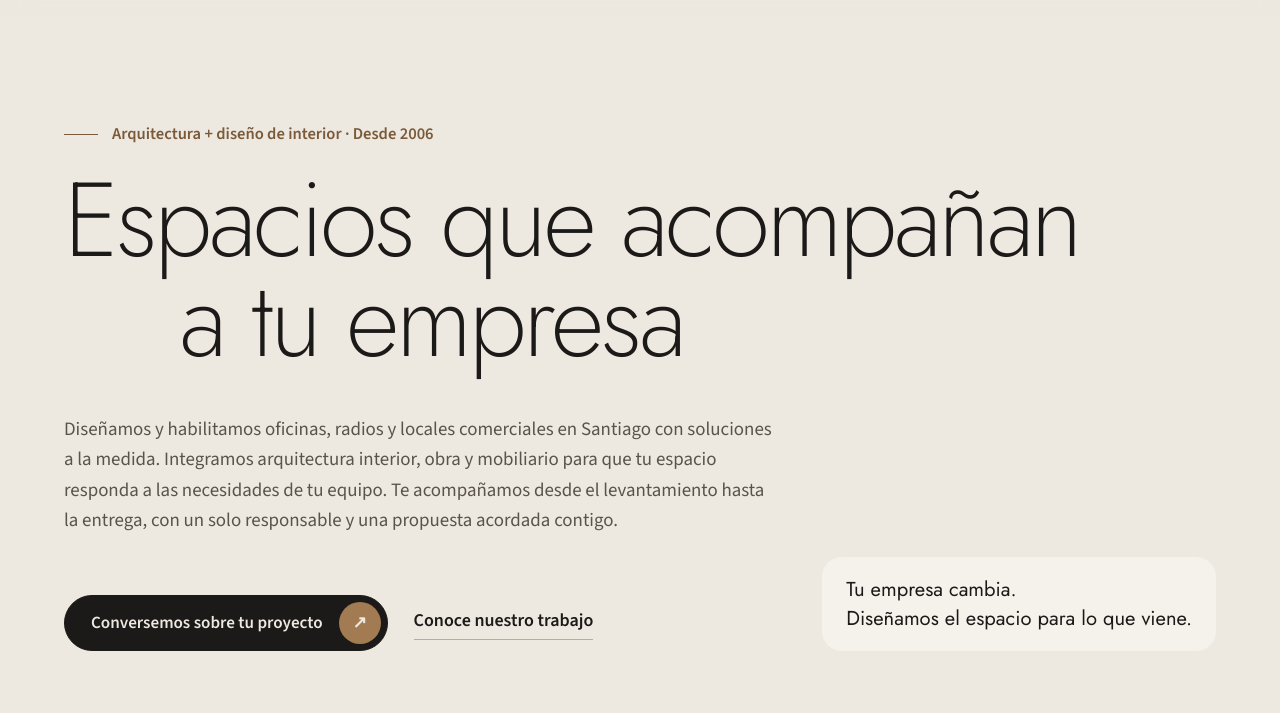
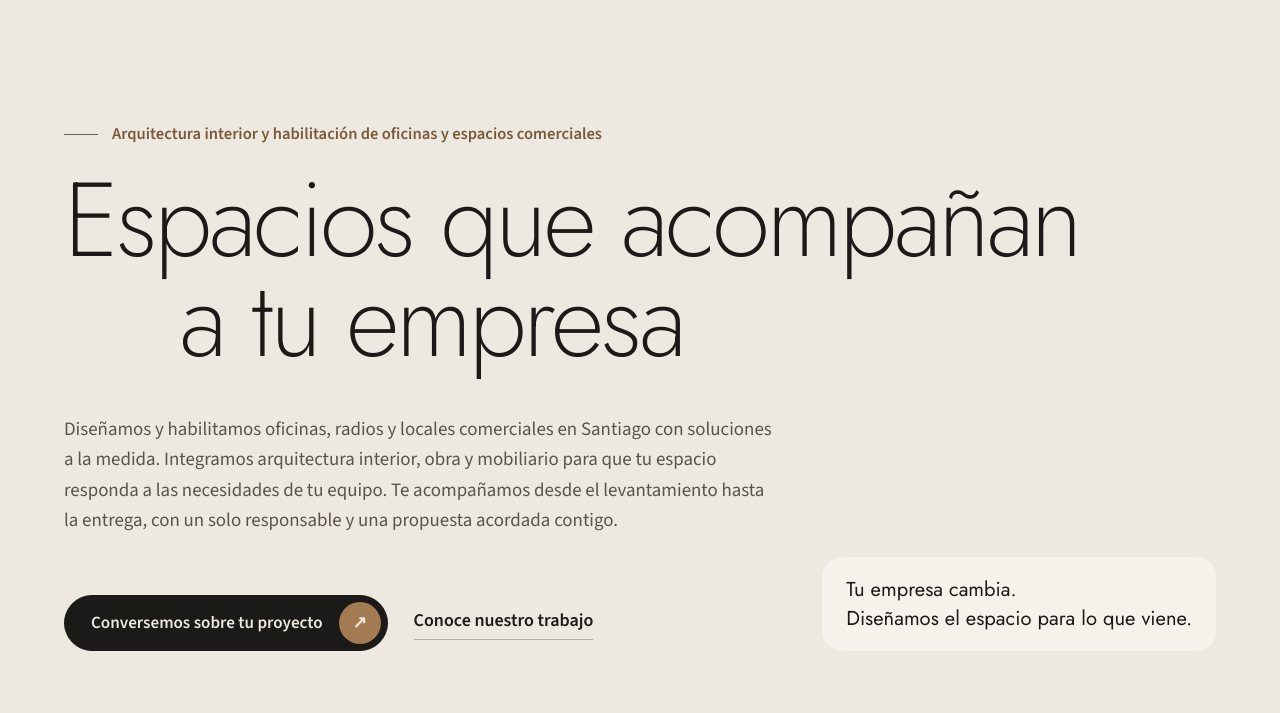
Before and after one commit to olympus-company/pzdesign-web, an Astro site: page / in a window 1280 px wide. Shown: the part 71-784 px from the top of the page. Built offline with nearby package versions, Linux system fonts and the light colour scheme; Astro itself is replaced by a stand-in of ours.

Commit message:
fix(datos): marca desde 2019, 30 años de Paola, piso 3 y bajada de arquitectura interior
Datos confirmados por Bernardo y Paola el 19-nov: PZ Design como marca desde 2019,
experiencia de Paola desde 1996 (titulada UDP), General Holley 2294 piso 3.
Bajada nueva sin «arquitectura + diseño de interior» y con menos peso en remodelación.
Bio de Paola con su especialidad y la administración de espacios.

Co-Authored-By: Claude Opus 5.5 <noreply@anthropic.com>

```diff
--- a/src/data/negocio.json
+++ b/src/data/negocio.json
@@ -2,9 +2,10 @@
   "nombre": "PZ Design",
   "razonSocial": "Paola Zaid Design SpA",
   "rut": "77.107.165-1",
-  "fundacion": 2006,
+  "fundacion": 2019,
+  "experienciaDesde": 1996,
   "direccion": {
-    "calle": "General Holley 2294",
+    "calle": "General Holley 2294, piso 3",
     "comuna": "Providencia",
     "ciudad": "Santiago",
     "region": "Región Metropolitana",
--- a/src/data/servicios.json
+++ b/src/data/servicios.json
@@ -1,10 +1,10 @@
 [
   {
     "slug": "habilitacion-de-oficinas",
-    "titulo": "Habilitación y remodelación de oficinas",
+    "titulo": "Habilitación de oficinas",
     "title": "Habilitación de oficinas en Santiago | PZ Design",
-    "description": "Habilitamos y remodelamos tu oficina en Santiago. Integramos diseño, obra y mobiliario con un responsable desde el levantamiento hasta la entrega.",
-    "respuesta": "Habilitamos y remodelamos oficinas en Santiago para que el espacio acompañe el crecimiento de tu empresa. Integramos diseño, arquitectura interior, obra y mobiliario en un proceso a la medida. Desde el levantamiento hasta la entrega, coordinamos las especialidades con un solo responsable y un alcance acordado contigo.",
+    "description": "Habilitamos tu oficina en Santiago con arquitectura interior, obra y mobiliario, y un solo responsable desde el levantamiento hasta la entrega.",
+    "respuesta": "Habilitamos oficinas en Santiago para que el espacio acompañe el crecimiento de tu empresa. Integramos diseño, arquitectura interior, obra y mobiliario en un proceso a la medida. Desde el levantamiento hasta la entrega, coordinamos las especialidades con un solo responsable y un alcance acordado contigo.",
     "intro": "Una oficina que responda a tu equipo",
     "texto": "Si tu oficina se ve antigua, los puestos ya no alcanzan o la distribución dificulta el trabajo, partimos por entender cómo la usas. Diseñamos una solución que considere tu operación actual y los cambios que vienen.",
     "incluye": [
--- a/src/layouts/Base.astro
+++ b/src/layouts/Base.astro
@@ -37,7 +37,7 @@ const nav = [{nombre:'Servicios',ruta:'/habilitacion-de-oficinas/'},{nombre:'Pro
 {migas.length>0 && <nav class="container breadcrumbs" aria-label="Ruta de navegación"><ol>{crumbs.map((c,i)=><li>{i===crumbs.length-1?<span aria-current="page">{c.nombre}</span>:<a href={c.ruta}>{c.nombre}</a>}</li>)}</ol></nav>}
 <slot/>
 </main>
-<footer class="site-footer"><div class="container"><div class="footer-grid"><div><Marca/><p>Arquitectura + diseño de interior<br/>Soluciones a la medida desde {negocio.fundacion}</p><address>{direccion}</address></div><div><h2>Explora</h2><ul><li><a href="/habilitacion-de-oficinas/">Habilitación de oficinas</a></li><li><a href="/diseno-y-arquitectura-interior/">Diseño y arquitectura interior</a></li><li><a href="/proyectos-especiales/">Radios y estudios</a></li><li><a href="/locales-comerciales/">Locales comerciales</a></li><li><a href="/proyectos/">Proyectos</a></li><li><a href="/mobiliario-de-oficina/">Mobiliario de oficina</a></li></ul></div><div><h2>Conversemos</h2><ul><li><a href={whatsapp()}>WhatsApp</a></li><li><a href={`tel:${telefonoE164}`}>{negocio.telefono}</a></li><li><a href={`mailto:${negocio.correo}`}>{negocio.correo}</a></li><li><a href="/contacto/">Cuéntanos tu proyecto</a></li></ul></div></div><div class="footer-bottom"><span>© {new Date().getFullYear()} {negocio.razonSocial}</span><a href="/privacidad/">Privacidad</a></div></div></footer>
+<footer class="site-footer"><div class="container"><div class="footer-grid"><div><Marca/><p>Arquitectura interior y habilitación de oficinas y espacios comerciales<br/>PZ Design desde {negocio.fundacion}</p><address>{direccion}</address></div><div><h2>Explora</h2><ul><li><a href="/habilitacion-de-oficinas/">Habilitación de oficinas</a></li><li><a href="/diseno-y-arquitectura-interior/">Diseño y arquitectura interior</a></li><li><a href="/proyectos-especiales/">Radios y estudios</a></li><li><a href="/locales-comerciales/">Locales comerciales</a></li><li><a href="/proyectos/">Proyectos</a></li><li><a href="/mobiliario-de-oficina/">Mobiliario de oficina</a></li></ul></div><div><h2>Conversemos</h2><ul><li><a href={whatsapp()}>WhatsApp</a></li><li><a href={`tel:${telefonoE164}`}>{negocio.telefono}</a></li><li><a href={`mailto:${negocio.correo}`}>{negocio.correo}</a></li><li><a href="/contacto/">Cuéntanos tu proyecto</a></li></ul></div></div><div class="footer-bottom"><span>© {new Date().getFullYear()} {negocio.razonSocial}</span><a href="/privacidad/">Privacidad</a></div></div></footer>
 <p class="toast" data-toast role="status" hidden></p>
 <script>
 import {agregar,unidades} from '../lib/carro';
--- a/src/lib/negocio.ts
+++ b/src/lib/negocio.ts
@@ -5,4 +5,5 @@ export const direccion = `${negocio.direccion.calle}, ${negocio.direccion.comuna
 export const whatsapp = (mensaje = 'Hola, quiero conversar sobre un proyecto para mi empresa.') =>
   `https://wa.me/${telefonoE164.slice(1)}?text=${encodeURIComponent(mensaje)}`;
 export const cotizar = (modelo: string, cantidad = 1) => whatsapp(`Hola, quiero cotizar el modelo ${modelo}. Cantidad: ${cantidad}. ¿Me ayudas con disponibilidad y entrega?`);
+export const aniosExperiencia = new Date().getFullYear() - negocio.experienciaDesde;
 export const absoluto = (ruta: string) => new URL(ruta, negocio.web).href;
--- a/src/pages/index.astro
+++ b/src/pages/index.astro
@@ -13,7 +13,7 @@ import proyectos from '../data/proyectos.json';
 import catalogo from '../data/catalogo.json';
 import imagenes from '../data/imagenes.json';
 import firma from '../../public/img/marca/firma-pz.svg?raw';
-import {negocio} from '../lib/negocio';
+import {negocio, aniosExperiencia} from '../lib/negocio';
 import {tienda} from '../lib/tienda';
 const P=(slug:string)=>proyectos.find(p=>p.slug===slug)!;
 const dim=(src:string)=>imagenes[src as keyof typeof imagenes];
@@ -29,7 +29,7 @@ const totalM2=conM2.reduce((a,p)=>a+Number(p.m2),0);
 const manifiesto='Tu empresa cambia. Diseñamos el espacio para lo que viene. Escuchamos lo que necesita tu equipo y lo traducimos en un proyecto integrado, con diseño, presupuesto, obra y equipamiento supervisados por Paola.';
 ---
 <Base title="Habilitación de oficinas y diseño interior | PZ Design" description="Diseñamos y habilitamos oficinas, radios y locales comerciales en Santiago. Un proceso integrado, mobiliario a medida y un responsable de principio a fin.">
-<div class="portada"><section class="container heroe"><p class="eyebrow">Arquitectura + diseño de interior · Desde {negocio.fundacion}</p><h1><span class="renglon">Espacios que acompañan</span> <span class="renglon">a tu empresa</span></h1><p class="intro answer-first">Diseñamos y habilitamos oficinas, radios y locales comerciales en Santiago con soluciones a la medida. Integramos arquitectura interior, obra y mobiliario para que tu espacio responda a las necesidades de tu equipo. Te acompañamos desde el levantamiento hasta la entrega, con un solo responsable y una propuesta acordada contigo.</p><div class="heroe-pie"><div class="actions"><a class="button" href="/contacto/">Conversemos sobre tu proyecto <span class="flecha" aria-hidden="true">↗</span></a><a href="/proyectos/">Conoce nuestro trabajo</a></div><nav class="atajos" aria-label="Accesos rápidos"><a href="/habilitacion-de-oficinas/">Servicios</a><a href="/proyectos/">Proyectos</a><a href="/mobiliario-de-oficina/">{tienda?'Tienda':'Mobiliario'}</a></nav><p class="heroe-nota">Tu empresa cambia.<br/>Diseñamos el espacio para lo que viene.</p></div></section>
+<div class="portada"><section class="container heroe"><p class="eyebrow">Arquitectura interior y habilitación de oficinas y espacios comerciales</p><h1><span class="renglon">Espacios que acompañan</span> <span class="renglon">a tu empresa</span></h1><p class="intro answer-first">Diseñamos y habilitamos oficinas, radios y locales comerciales en Santiago con soluciones a la medida. Integramos arquitectura interior, obra y mobiliario para que tu espacio responda a las necesidades de tu equipo. Te acompañamos desde el levantamiento hasta la entrega, con un solo responsable y una propuesta acordada contigo.</p><div class="heroe-pie"><div class="actions"><a class="button" href="/contacto/">Conversemos sobre tu proyecto <span class="flecha" aria-hidden="true">↗</span></a><a href="/proyectos/">Conoce nuestro trabajo</a></div><nav class="atajos" aria-label="Accesos rápidos"><a href="/habilitacion-de-oficinas/">Servicios</a><a href="/proyectos/">Proyectos</a><a href="/mobiliario-de-oficina/">{tienda?'Tienda':'Mobiliario'}</a></nav><p class="heroe-nota">Tu empresa cambia.<br/>Diseñamos el espacio para lo que viene.</p></div></section>
 <figure class="container heroe-foto"><div class="marco" data-cota><Imagen src={heroe.imagen} alt={alt(heroe)} posicion={heroe.posicionImagen}/><Cota m2={heroe.m2}/></div><figcaption>{heroe.cliente} · {heroe.nombre} · {heroe.m2} m² intervenidos</figcaption></figure></div>
 
 <section class="container section"><h2 class="solo-lectores">Dos maneras de trabajar con PZ Design</h2><div class="dos-caras" data-revela><a class="cara" href="/habilitacion-de-oficinas/"><Imagen src={P('kupfer-2').imagen} alt={alt(P('kupfer-2'))} posicion={P('kupfer-2').posicionImagen}/><span class="velo" aria-hidden="true"></span><span><span class="cara-nombre">Proyectos para empresas</span><span class="cara-texto">Habilitamos y remodelamos oficinas, radios y locales: diseño, obra y mobiliario con un solo responsable.</span><span class="cara-ir">Ver servicios <span class="flecha" aria-hidden="true">↗</span></span></span><span class="ir-redondo" aria-hidden="true">↗</span></a><a class="cara producto" href="/mobiliario-de-oficina/"><Imagen src="/img/catalogo/ergohuman.jpg" tipo="producto" alt="Silla Ergohuman Ultra malla del catálogo de PZ Design"/><span><span class="cara-nombre">{tienda?'Tienda de mobiliario':'Mobiliario de oficina'}</span><span class="cara-texto">{tienda?'Sillas y escritorios para tu oficina: compra en línea o pide una cotización por volumen para tu empresa.':'Sillas y escritorios para tu oficina, con asesoría y cotización según la cantidad que necesitas.'}</span><span class="cara-ir">{tienda?'Ir a la tienda':'Ver el catálogo'} <span class="flecha" aria-hidden="true">↗</span></span></span><span class="ir-redondo" aria-hidden="true">↗</span></a></div></section>
@@ -42,7 +42,7 @@ const manifiesto='Tu empresa cambia. Diseñamos el espacio para lo que viene. Es
 
 <section class="banda-noche"><div class="container section-heading galeria-cabeza" data-revela><h2>Espacios con identidad</h2><a href="/proyectos/">Ver los 16 proyectos <span class="flecha" aria-hidden="true">↗</span></a></div><GaleriaHorizontal client:visible items={galeria}/></section>
 
-<section class="container section cifras"><h2 class="solo-lectores">PZ Design en cifras</h2><div class="bento" data-revela><div class="b-grande"><span class="b-rotulo">Superficie del book</span><strong data-cuenta={totalM2} data-sufijo=" m²">{totalM2.toLocaleString('es-CL')} m²</strong><span>intervenidos en {conM2.length} proyectos del book con superficie documentada</span><svg class="b-cota" viewBox="0 0 100 16" preserveAspectRatio="none" aria-hidden="true"><line x1="0" y1="2" x2="0" y2="14"/><line x1="0" y1="8" x2="100" y2="8"/><line x1="100" y1="2" x2="100" y2="14"/></svg></div><div class="b-roble"><span class="b-rotulo">Küpfer</span><strong>{P('kupfer-2').resultado?.cifra}</strong><span>de dotación en el área intervenida</span></div><div class="b-papel"><span class="b-rotulo">Book 2024</span><strong data-cuenta={proyectos.length}>{proyectos.length}</strong><span>proyectos de oficinas, radios y locales</span></div><div class="b-linea"><span class="b-rotulo">Desde {negocio.fundacion}</span><span>Arquitectura interior, obra y mobiliario con un solo responsable</span></div></div><p class="small muted">Fuente: book PZ Design 2024.</p></section>
+<section class="container section cifras"><h2 class="solo-lectores">PZ Design en cifras</h2><div class="bento" data-revela><div class="b-grande"><span class="b-rotulo">Superficie del book</span><strong data-cuenta={totalM2} data-sufijo=" m²">{totalM2.toLocaleString('es-CL')} m²</strong><span>intervenidos en {conM2.length} proyectos del book con superficie documentada</span><svg class="b-cota" viewBox="0 0 100 16" preserveAspectRatio="none" aria-hidden="true"><line x1="0" y1="2" x2="0" y2="14"/><line x1="0" y1="8" x2="100" y2="8"/><line x1="100" y1="2" x2="100" y2="14"/></svg></div><div class="b-roble"><span class="b-rotulo">Küpfer</span><strong>{P('kupfer-2').resultado?.cifra}</strong><span>de dotación en el área intervenida</span></div><div class="b-papel"><span class="b-rotulo">Book 2024</span><strong data-cuenta={proyectos.length}>{proyectos.length}</strong><span>proyectos de oficinas, radios y locales</span></div><div class="b-linea"><span class="b-rotulo">{aniosExperiencia} años de experiencia</span><span>Paola Zaid diseña espacios de trabajo desde {negocio.experienciaDesde}; PZ Design es su marca desde {negocio.fundacion}</span></div></div><p class="small muted">Fuente: book PZ Design 2024.</p></section>
 
 <section class="container section paola"><div class="paola-firma" aria-hidden="true" data-revela><span set:html={firma}/></div><div data-revela><p class="eyebrow">Diseño y ejecución</p><h2>Lo que acordamos guía lo que entregamos</h2><p>Escuchamos lo que necesita tu empresa y lo traducimos en un proyecto integrado. Coordinamos diseño, presupuesto, obra y equipamiento con equipo propio y contratistas supervisados por Paola.</p><p>Buscamos que cada decisión se refleje en una solución útil, con muebles de calidad y atención durante el proceso.</p><div class="actions"><a href="/paola-zaid/">Conoce a Paola Zaid</a></div></div></section>
 
```
Also changed, not shown: src/pages/paola-zaid.astro (+4 -4 lines).
